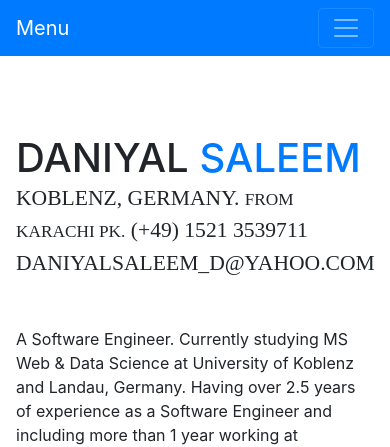
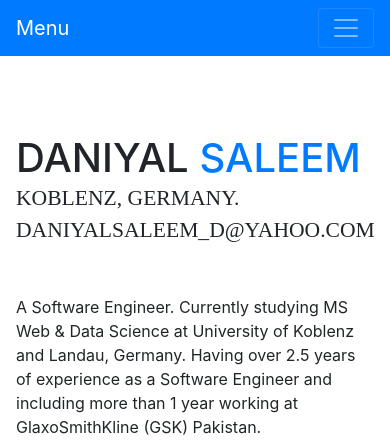
Before and after one commit to danisaleem/danisaleem.github.io, a website with bundled scripts: page index.html in a window 390 px wide. Shown: the top 447 px of the page. Built offline with nearby package versions, Linux system fonts and the light colour scheme; a web font is replaced by a local one.

Commit message:
removed mobile and karachi

```diff
--- a/index.html
+++ b/index.html
@@ -74,8 +74,7 @@
           <h1 class="mb-0">Daniyal
             <span class="text-primary">Saleem</span>
           </h1>
-          <div class="subheading mb-5">Koblenz, Germany. <small>From Karachi PK.</small>
-            (+49) 1521 3539711
+          <div class="subheading mb-5">Koblenz, Germany.
             <br>
             <a>daniyalsaleem_d@yahoo.com</a>
           </div>
```
